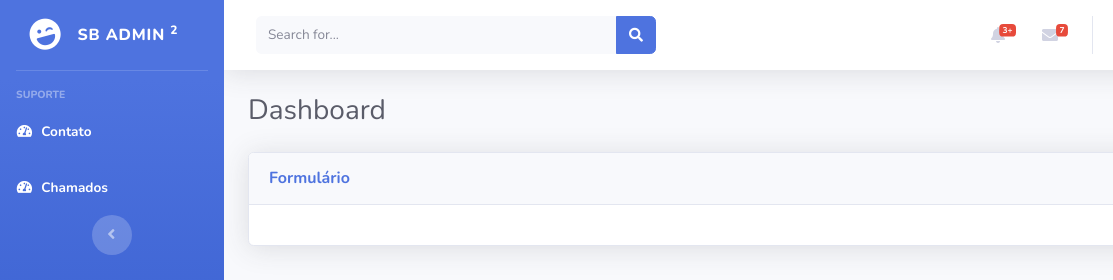
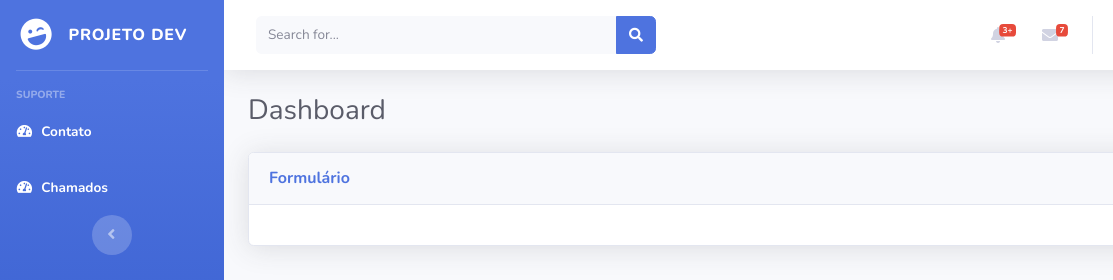
Before and after one commit to viniman/template-sbadmin2-bootstrap, a plain HTML site: page chamados.html in a window 1280 px wide. Shown: the top 280 px of the page, 0-1113 px from the left. Drawn offline with nearby package versions, Linux system fonts and the light colour scheme.

Commit message:
charge name of site on sidebar

```diff
--- a/chamados.html
+++ b/chamados.html
@@ -35,7 +35,7 @@
                 <div class="sidebar-brand-icon rotate-n-15">
                     <i class="fas fa-laugh-wink"></i>
                 </div>
-                <div class="sidebar-brand-text mx-3">SB Admin <sup>2</sup></div>
+                <div class="sidebar-brand-text mx-3">Projeto Dev</div>
             </a>
 
             <!-- Divider -->
```
Also changed, not shown: index.html (+1 -1 lines).
